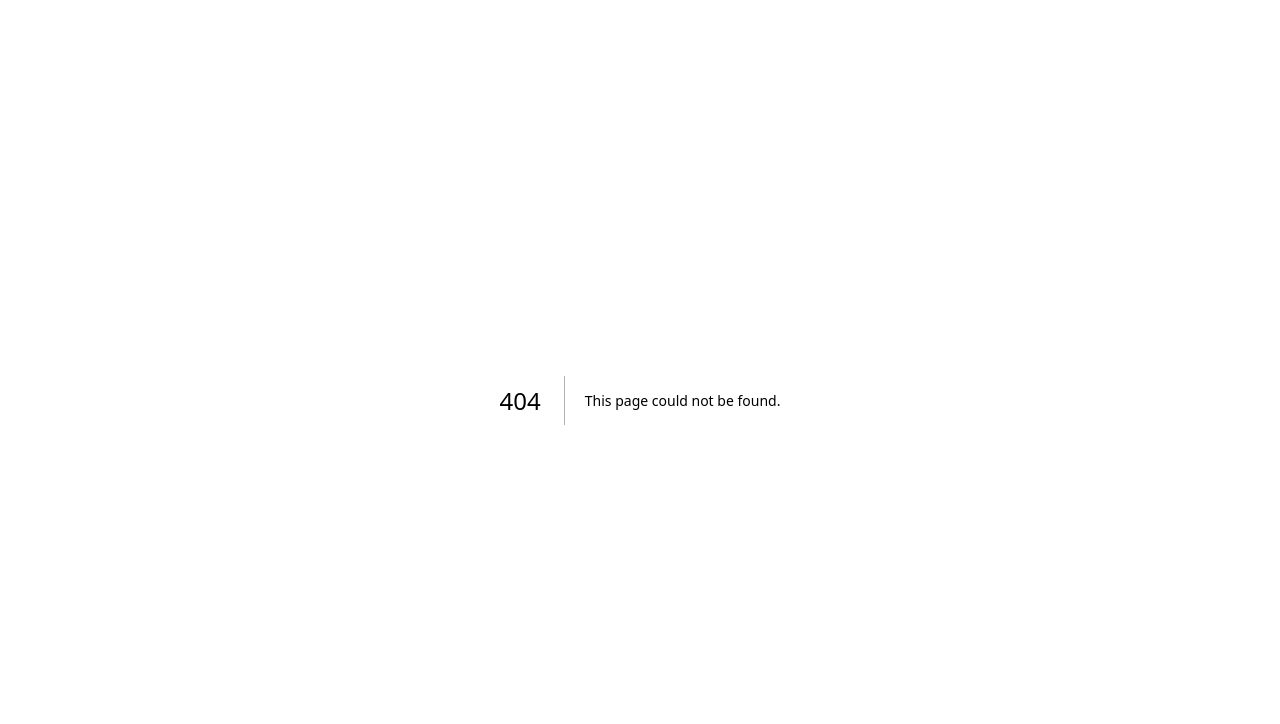
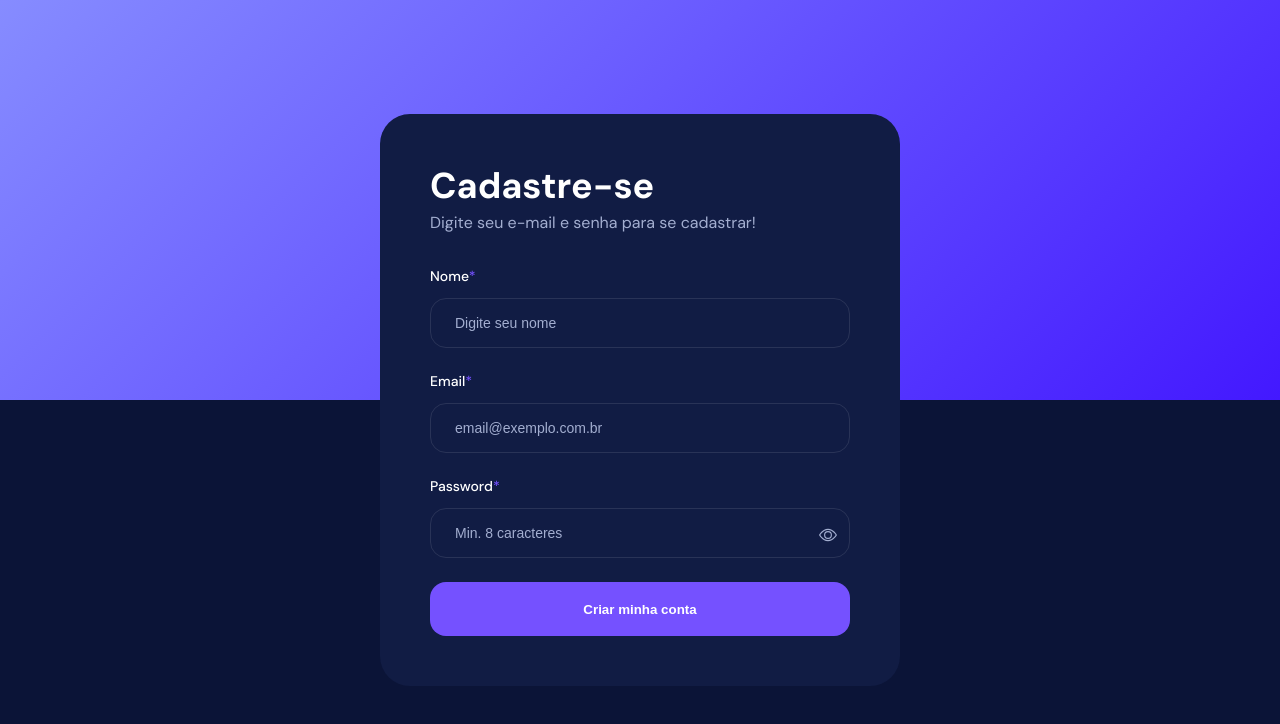
Before and after one commit to diegoricardosouza/finance, a Next.js app: page /register in a window 1280 px wide. Before the commit this address had no page. Shown: the top 724 px of the page. Built offline with nearby package versions, Linux system fonts and the light colour scheme.

Commit message:
Adicionado pagina register

```diff
--- /dev/null
+++ b/src/pages/register.tsx
@@ -0,0 +1,5 @@
+import Register from '@/templates/Register'
+
+export default function PageRegister() {
+  return <Register />
+}
--- /dev/null
+++ b/src/templates/Register/index.tsx
@@ -0,0 +1,132 @@
+import { useRef, useState } from 'react'
+import { SubmitHandler, useForm } from 'react-hook-form'
+import { BsEye } from 'react-icons/bs'
+import { RxEyeClosed } from 'react-icons/rx'
+
+import FormGroup from '@/components/FormGroup'
+import { Input } from '@/components/Input'
+import Button from '@/components/Button'
+
+import * as S from './styles'
+
+interface FormValues {
+  name: string
+  email: string
+  password: string
+}
+
+const Register = () => {
+  const [eye, setEye] = useState(false)
+  const [viewPassword, setViewPassword] = useState('password')
+  const [isLoading, setIsLoading] = useState(false)
+  const passwordRef = useRef<HTMLInputElement | null>(null)
+
+  const {
+    register,
+    handleSubmit,
+    formState: { errors }
+  } = useForm<FormValues>()
+
+  const { ...restName } = register('name', {
+    required: true
+  })
+
+  const { ...restEmail } = register('email', {
+    required: true
+  })
+
+  const { ref, ...rest } = register('password', {
+    required: true,
+    minLength: 8
+  })
+
+  const errorsPassword =
+    errors?.password?.type === 'required'
+      ? 'Senha é obrigatório'
+      : 'A senha precisa ter no mínimo 8 caracteres.'
+
+  const onSubmit: SubmitHandler<FormValues> = async (data) => {
+    setIsLoading(true)
+    console.log(data)
+
+    setTimeout(() => {
+      setIsLoading(false)
+    }, 2500)
+  }
+
+  const handleViewPassword = () => {
+    setEye(!eye)
+    if (passwordRef.current?.type === 'password') {
+      setViewPassword('text')
+    } else {
+      setViewPassword('password')
+    }
+  }
+
+  return (
+    <S.Container>
+      <S.LineBg />
+
+      <S.FormContainer>
+        <S.Form>
+          <S.Header>
+            <h1>Cadastre-se</h1>
+            <span>Digite seu e-mail e senha para se cadastrar!</span>
+          </S.Header>
+
+          <form onSubmit={handleSubmit(onSubmit)}>
+            <FormGroup
+              label="Nome"
+              required
+              error={errors?.name && 'Campo de preenchimento obrigatório.'}
+            >
+              <Input type="text" {...restName} placeholder="Digite seu nome" />
+            </FormGroup>
+
+            <FormGroup
+              label="Email"
+              required
+              error={errors?.email && 'Por favor digite um email válido.'}
+            >
+              <Input
+                type="email"
+                {...restEmail}
+                placeholder="email@exemplo.com.br"
+              />
+            </FormGroup>
+
+            <FormGroup
+              label="Password"
+              required
+              password
+              error={errors?.password && errorsPassword}
+            >
+              <div>
+                <input
+                  type={viewPassword}
+                  {...rest}
+                  ref={(e) => {
+                    ref(e)
+                    passwordRef.current = e
+                  }}
+                  className="input-password"
+                  placeholder="Min. 8 caracteres"
+                />
+
+                <button type="button" onClick={handleViewPassword}>
+                  {eye ? <RxEyeClosed size={18} /> : <BsEye size={18} />}
+                </button>
+              </div>
+            </FormGroup>
+
+            <Button type="submit" disabled={isLoading} isLoading={isLoading}>
+              Criar minha conta
+            </Button>
+          </form>
+        </S.Form>
+      </S.FormContainer>
+    </S.Container>
+  )
+}
+
+export default Register
--- /dev/null
+++ b/src/templates/Register/styles.ts
@@ -0,0 +1,71 @@
+import styled, { css } from 'styled-components'
+import { device } from '../../utils/device'
+
+export const Container = styled.main`
+  ${({ theme }) => css`
+    background: ${theme.colors.primary};
+    min-height: 100vh;
+    display: flex;
+    align-items: center;
+    justify-content: center;
+    padding-inline: 1rem;
+  `}
+`
+
+export const FormContainer = styled.div`
+  ${({ theme }) => css`
+    width: 100%;
+    max-width: 52rem;
+    background: ${theme.colors.primaryLight};
+    border-radius: 3rem;
+    position: relative;
+    z-index: 1;
+
+    @media ${device.mobileS} {
+      padding: 5rem 3rem;
+    }
+
+    @media ${device.laptop} {
+      padding: 5rem;
+    }
+  `}
+`
+
+export const Form = styled.div`
+  width: 100%;
+`
+
+export const Header = styled.header`
+  ${({ theme }) => css`
+    margin-bottom: 3.6rem;
+
+    h1 {
+      margin: 0 0 0.8rem 0;
+      color: ${theme.colors.white};
+      font-size: 3.6rem;
+      font-weight: ${theme.font.bold};
+      line-height: 1.2;
+    }
+
+    span {
+      display: block;
+      color: ${theme.colors.lightGray};
+      font-size: 1.6rem;
+      line-height: 1;
+    }
+  `}
+`
+
+export const LineBg = styled.div`
+  position: absolute;
+  top: 0;
+  left: 0;
+  width: 100%;
+  height: 50vh;
+  background-image: linear-gradient(
+    135deg,
+    rgb(134, 140, 255) 0%,
+    rgb(67, 24, 255) 100%
+  );
+  z-index: 0;
+`
```
